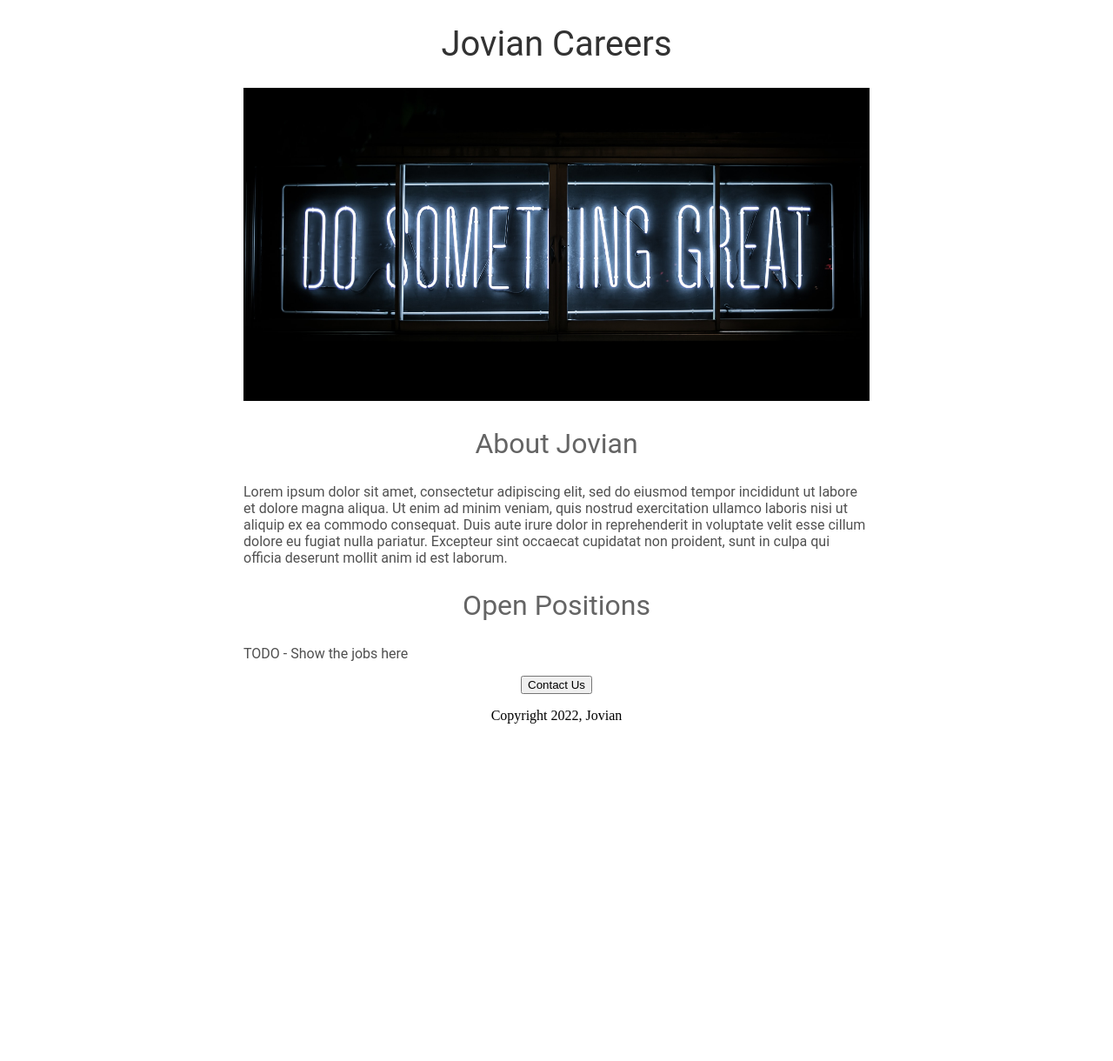
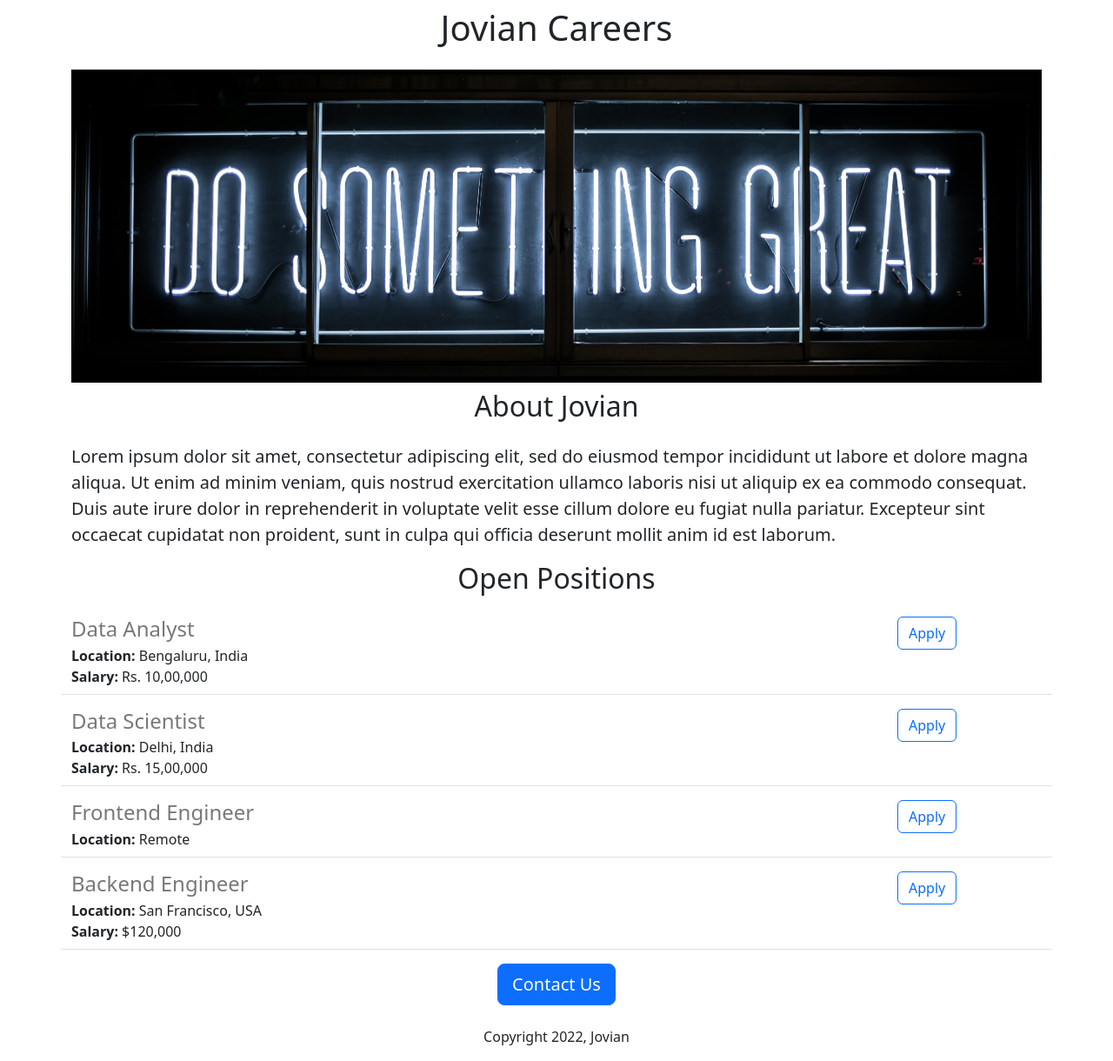
Before and after one commit to aakashns/jovian-careers-website, a Flask app: page / in a window 1280 px wide. Shown: the whole page at 87% size. Before the commit the page ends 832 px from the top, so only its background shows below. Run offline with Flask 2, Linux system fonts and the light colour scheme.

Commit message:
Added dynamic data and API route

```diff
--- a/app.py
+++ b/app.py
@@ -1,10 +1,42 @@
-from flask import Flask, render_template
+from flask import Flask, render_template, jsonify
 
 app = Flask(__name__)
 
+JOBS = [
+  {
+    'id': 1,
+    'title': 'Data Analyst',
+    'location': 'Bengaluru, India',
+    'salary': 'Rs. 10,00,000'
+  },
+  {
+    'id': 2,
+    'title': 'Data Scientist',
+    'location': 'Delhi, India',
+    'salary': 'Rs. 15,00,000'
+  },
+  {
+    'id': 3,
+    'title': 'Frontend Engineer',
+    'location': 'Remote'
+  },
+  {
+    'id': 4,
+    'title': 'Backend Engineer',
+    'location': 'San Francisco, USA',
+    'salary': '$120,000'
+  }
+]
+
 @app.route("/")
 def hello_jovian():
-    return render_template('home.html')
+    return render_template('home.html',
+                           jobs=JOBS,
+                           company_name='Jovian')
+
+@app.route("/api/jobs")
+def list_jobs():
+  return jsonify(JOBS)
 
 if __name__ == '__main__':
   app.run(host='0.0.0.0', debug=True)
--- a/templates/home.html
+++ b/templates/home.html
@@ -2,55 +2,36 @@
 <html>
   <head>
     <title>Jovian Careers</title>
+    <meta charset="utf-8">
+    <meta name="viewport" content="width=device-width, initial-scale=1">
+    <link href="https://cdn.jsdelivr.net/npm/bootstrap@5.2.0-beta1/dist/css/bootstrap.min.css" rel="stylesheet" integrity="sha384-0evHe/X+R7YkIZDRvuzKMRqM+OrBnVFBL6DOitfPri4tjfHxaWutUpFmBp4vmVor" crossorigin="anonymous">
     <style>
-      h1 {
-        font-size: 40px;
-        font-family: Roboto;
-        font-weight: normal;
-        color: rgb(50, 50, 50);
-        text-align: center;
+      #banner {
+        height: 360px;
+        width: 100%;
+        object-fit:cover;
       }
-
-      #banner {
-        width: 100%;
-        height: 360px;
-        object-fit: cover;
-      }
-
-      h2 {
-        font-family: Roboto;
-        font-size: 32px;
-        color: rgb(100, 100, 100);
-        text-align: center;
-        font-weight: normal;
-      }
-
-      .bodytext {
-        font-family: Roboto;
-        color: rgb(80, 80, 80);
-      }
-
-      #container {
-        max-width: 720px;
-        margin: 0 auto;
-      }
-
-
     </style>
   </head>
   <body>
-    <div id="container">
-      <h1>Jovian Careers</h1>
-      <img id="banner" src="https://jovian-careers-website.aakashns.repl.co/static/banner.jpeg" >
-      <h2>About Jovian</h2>
-      <p class="bodytext">
+    <div class="container">
+      <h1 class="text-center mt-2 mb-4">
+        {{company_name}} Careers
+      </h1>
+      <img class="img-fluid" id="banner" src="https://jovian-careers-website.aakashns.repl.co/static/banner.jpeg" >
+      <h2 class="text-center  mt-2 mb-4">About Jovian</h2>
+      <p class="lead">
         Lorem ipsum dolor sit amet, consectetur adipiscing elit, sed do eiusmod tempor incididunt ut labore et dolore magna aliqua. Ut enim ad minim veniam, quis nostrud exercitation ullamco laboris nisi ut aliquip ex ea commodo consequat. Duis aute irure dolor in reprehenderit in voluptate velit esse cillum dolore eu fugiat nulla pariatur. Excepteur sint occaecat cupidatat non proident, sunt in culpa qui officia deserunt mollit anim id est laborum.
       </p>
-      <h2>Open Positions</h2>
-      <p class="bodytext">TODO - Show the jobs here</p>
-      <div style="text-align:center;">
-      <button>Contact Us</button>
-        <p>Copyright 2022, Jovian</p>
+      <h2 class="text-center mt-2 mb-4">Open Positions</h2>
+      <div>
+        {% for job in jobs %}
+          {% include 'jobitem.html' %}
+        {% endfor %}
+      </div>
+      <div class="text-center">
+      <button class="btn btn-primary btn-lg">Contact Us</button>
+        <p class="mt-4">Copyright 2022, Jovian</p>
       </div>
     </div>
   </body>
--- /dev/null
+++ b/templates/jobitem.html
@@ -0,0 +1,20 @@
+<div class="border-bottom row" style="margin-bottom:16px;padding-bottom:8px;">
+  <div class="col-10">
+    <h4
+      style="color:rgb(120,120,120); margin-bottom:4px;">
+      {{job['title']}}
+    </h4>
+    <div>
+      <b>Location:</b> {{job['location']}}
+    </div>
+    {% if 'salary' in job %}
+    <div>
+      <b>Salary:</b> {{job['salary']}}
+    </div>
+    {% endif %}
+  </div>
+  <div class="col-2">
+    <button type="button" class="btn btn-outline-primary float-right align-middle">Apply</button>
+  </div>
+
+</div>
```
